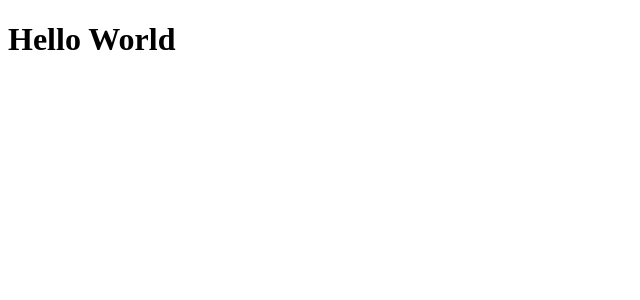
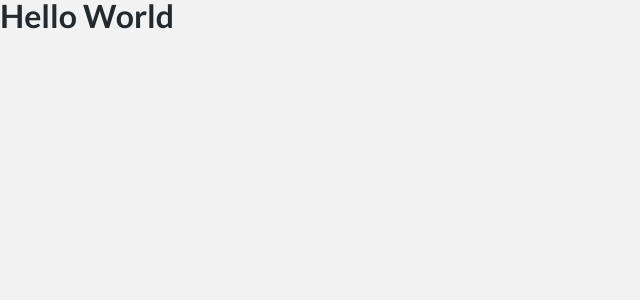
Before and after one commit to joaogabriel-sg/github-explorer, a React (Create React App) app: page / in a window 1280 px wide. Shown: the top 300 px of the page, without its empty margins (0-640 px from the left). Built offline with nearby package versions, Linux system fonts and the light colour scheme.

Commit message:
:nail_care: add global style

```diff
--- a/public/index.html
+++ b/public/index.html
@@ -1,6 +1,7 @@
 <!DOCTYPE html>
 <html lang="pt-BR">
   <head>
+    <link rel="preconnect" href="https://fonts.gstatic.com" />
     <meta charset="utf-8" />
     <link rel="icon" href="%PUBLIC_URL%/favicon.ico" />
     <meta name="viewport" content="width=device-width, initial-scale=1" />
@@ -12,6 +13,10 @@
     <link rel="apple-touch-icon" href="%PUBLIC_URL%/logo192.png" />
     <link rel="manifest" href="%PUBLIC_URL%/manifest.json" />
     <title>Github Explorer</title>
+    <link
+      href="https://fonts.googleapis.com/css2?family=IBM+Plex+Mono:wght@500;600&family=Lato:ital,wght@0,400;0,700;1,400&display=swap"
+      rel="stylesheet"
+    />
   </head>
   <body>
     <noscript>You need to enable JavaScript to run this app.</noscript>
--- a/src/App.tsx
+++ b/src/App.tsx
@@ -1,9 +1,12 @@
 import React from 'react';
 
+import { GlobalStyle } from './styles/global';
+
 const App = (): JSX.Element => (
-  <div className="App">
+  <>
     <h1>Hello World</h1>
-  </div>
+    <GlobalStyle />
+  </>
 );
 
 export default App;
--- /dev/null
+++ b/src/styles/global.ts
@@ -0,0 +1,75 @@
+import { createGlobalStyle } from 'styled-components';
+
+export const GlobalStyle = createGlobalStyle`
+  :root {
+    --purple: #6F42C1;
+    --yellow: #FFDF5D;
+    --blue: #2188FF;
+
+    --background: #F2F2F2;
+
+    --gray-000: #FAFBFC;
+    --gray-300: #D1D5DA;
+    --gray-400: #959DA5;
+    --gray-500: #6A737D;
+    --gray-600: #586069;
+    --gray-900: #24292E;
+
+    --font-1: 'Lato', Arial, Helvetica, sans-serif;
+    --font-2: 'IBM Plex Mono', 'Courier New', Courier, monospace;
+  }
+
+  * {
+    margin: 0;
+    padding: 0;
+    box-sizing: border-box;
+  }
+
+  html {
+    @media (max-width: 1080px) {
+      font-size: 93.75%;
+    }
+
+    @media (max-width: 720px) {
+      font-size: 87.5%;
+    }
+  }
+
+  body {
+    background: var(--background);
+    -webkit-font-smoothing: antialiased;
+  }
+
+  body,
+  input,
+  textarea,
+  button {
+    font-family: var(--font-1);
+    font-weight: 400;
+    color: var(--gray-900);
+  }
+
+  h1,
+  h2,
+  h3,
+  h4,
+  h5,
+  h6 {
+    font-weight: 700;
+    line-height: 1;
+  }
+
+  button {
+    cursor: pointer;
+  }
+
+  a {
+    text-decoration: none;
+    color: currentColor;
+  }
+
+  ul,
+  li {
+    list-style: none;
+  }
+`;
```
